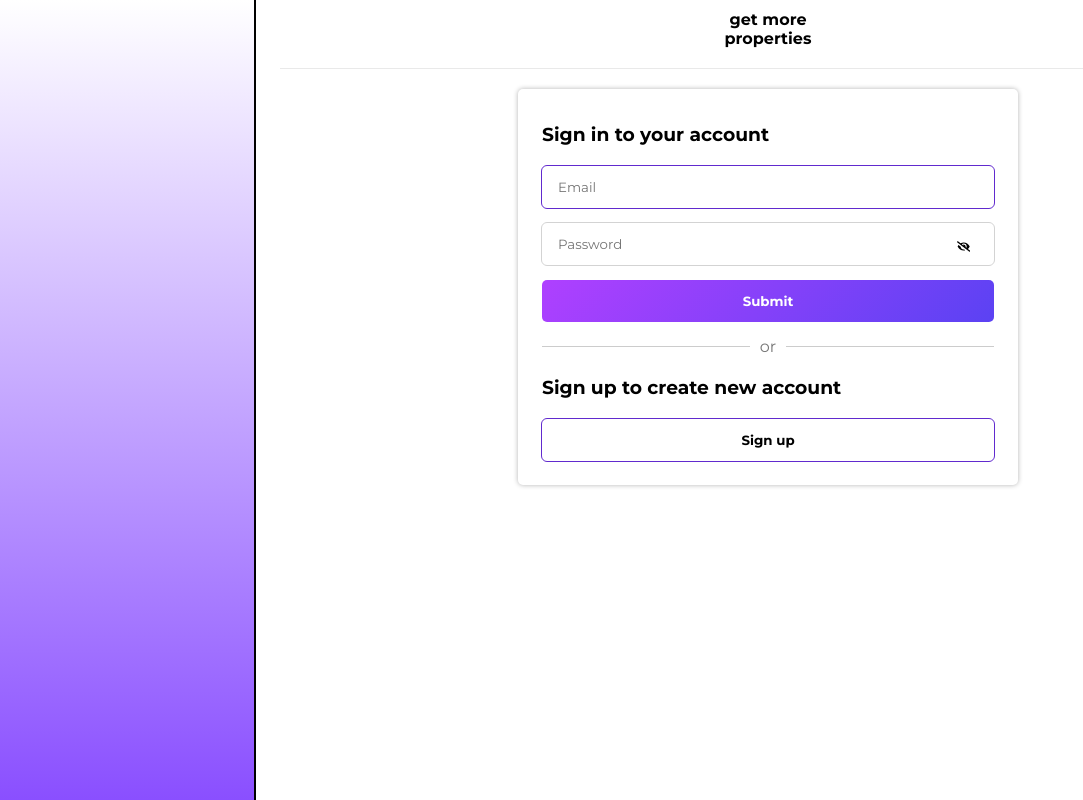
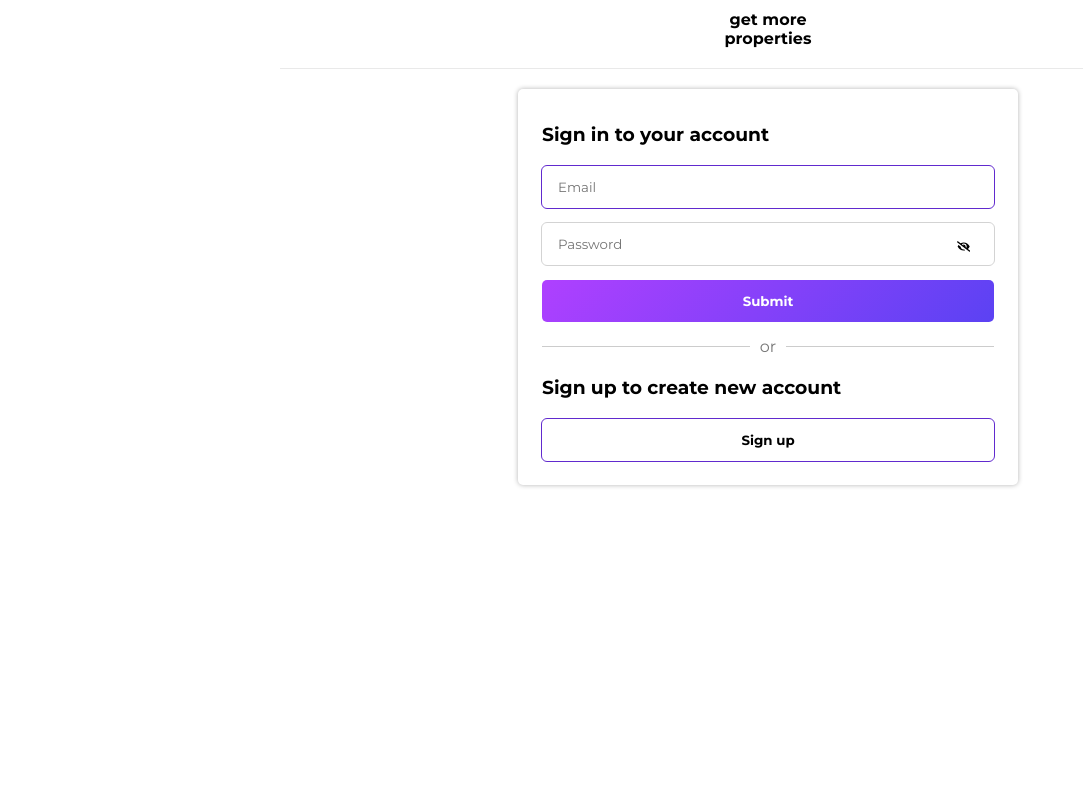
Before and after one commit to skabeo/frontend-capstone, a React (Create React App) app: page /signin in a window 1280 px wide. Shown: the whole page, without its empty margins (0-1083 px from the left). Built offline with nearby package versions, Linux system fonts and the light colour scheme.

Commit message:
change sidebar background and links hiver effect

```diff
--- a/src/styles/sidebar.css
+++ b/src/styles/sidebar.css
@@ -2,13 +2,13 @@
   position: fixed;
   width: 20vw;
   height: 100vh;
-  border-right: 2px solid;
+  /* border-right: 2px solid; */
   padding: 20px;
   display: flex;
   flex-direction: column;
   justify-content: space-evenly;
   align-items: center;
-  background: linear-gradient(to bottom, #fff, #8a4fff);
+  background: #fff;
 }
 
 .app-links {
@@ -19,9 +19,8 @@
 }
 
 .app-links a:hover {
-  background-color: #fff;
+  background-color: #8a4fff;
   border-radius: 10px;
-  font-size: smaller;
 }
 
 .app-logo {
```
